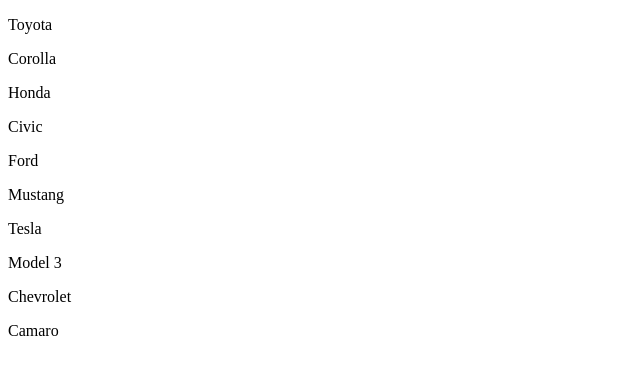
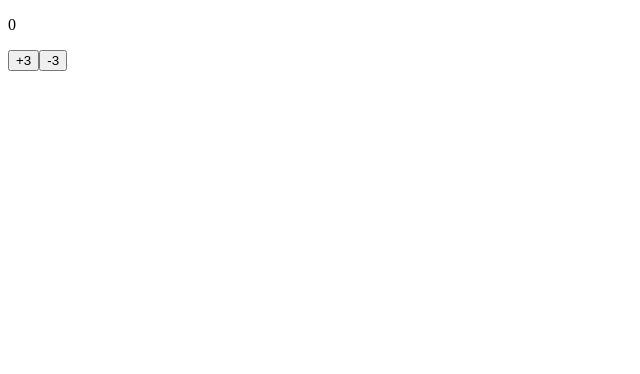
Before and after one commit to VadimVasilcovan/React_Projects, a React (Vite) app in the folder React_Projects/: page / in a window 1280 px wide. Shown: the top 374 px of the page, without its empty margins (0-640 px from the left). Built offline with nearby package versions, Linux system fonts and the light colour scheme.

Commit message:
09.01.2025
updater function

```diff
--- a/React_Projects/src/App.jsx
+++ b/React_Projects/src/App.jsx
@@ -11,13 +11,13 @@ import menus from "./Tree-view/data";
 import MasteringMapMethod from "./mastering-map/mastering-map-01";
 import data from "./mastering-map/data.jsx";
 import MasteringMap03 from "./mastering-map/masternig-map-03.jsx";
-
+import UpdaterFunction from "./mastering-updater-function/updater-function.jsx";
 
 function App() {
   return (
     <>
       {/*<RatingStarex03 numberOfStars={3}/>*/}
-    {/* <ImageSlider
+      {/* <ImageSlider
         url={"https://picsum.photos/v2/list"}
         limit={"10"}
         page={"10"}
@@ -26,14 +26,13 @@ function App() {
       {/*<RatingStarEx04 numberOfStars={8}/>*/}
 
       {/*Load more products components*/}
-        {/*<ImportMoreItems/>*/}
+      {/*<ImportMoreItems/>*/}
 
+      {/*Tree view compinent*/}
+      {/*<TreeView menus={menus}/>*/}
 
-          {/*Tree view compinent*/}
-          {/*<TreeView menus={menus}/>*/}
-
-          <MasteringMap03 data={data}/>
-
+      {/*<MasteringMap03 data={data}/>*/}
+      <UpdaterFunction/>
     </>
   );
 }
--- /dev/null
+++ b/React_Projects/src/mastering-updater-function/updater-function.jsx
@@ -0,0 +1,34 @@
+// updater function = A function passed as an argument to setState() usually
+//                                  Allow for safe updates based on the previous state
+//                                  Used with multiple state updates and asynchronous functions
+//                                  Good practice to use updater functions
+
+import { useState } from "react"
+
+
+const UpdaterFunction = () => {
+    const [count, setCount] = useState(0);
+
+    const incrementCount = () => {
+        setCount(c => c + 1)
+        setCount(c => c + 1)
+        setCount(c => c + 1)
+    }
+
+
+    const decrementCount = () => {
+        setCount(c => c - 1)
+        setCount(c => c - 1)
+        setCount(c => c - 1)
+    }
+
+    return(<>
+    <div>
+        <p>{count}</p>
+        <button onClick={incrementCount}>+3</button>
+        <button onClick={decrementCount}>-3</button>
+    </div>
+    </>)
+}
+
+export default UpdaterFunction
```
